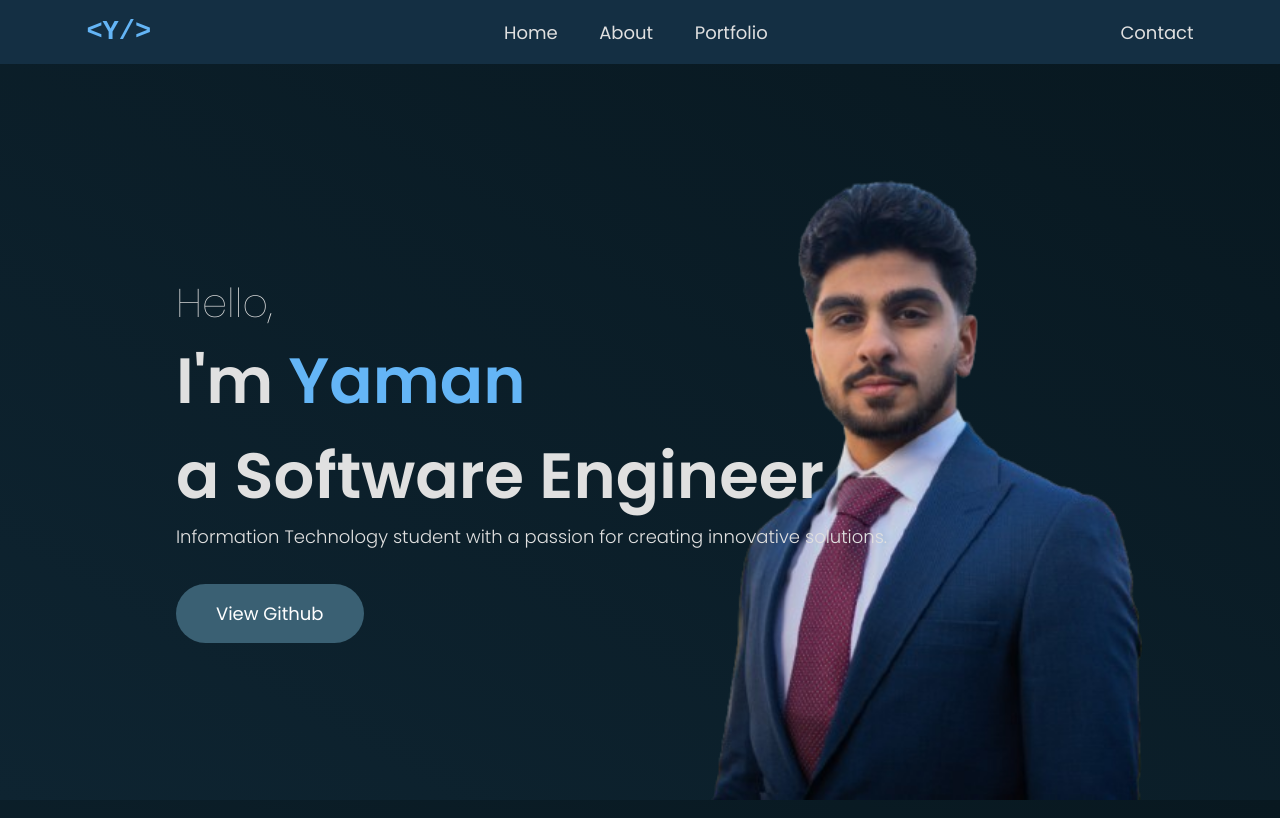
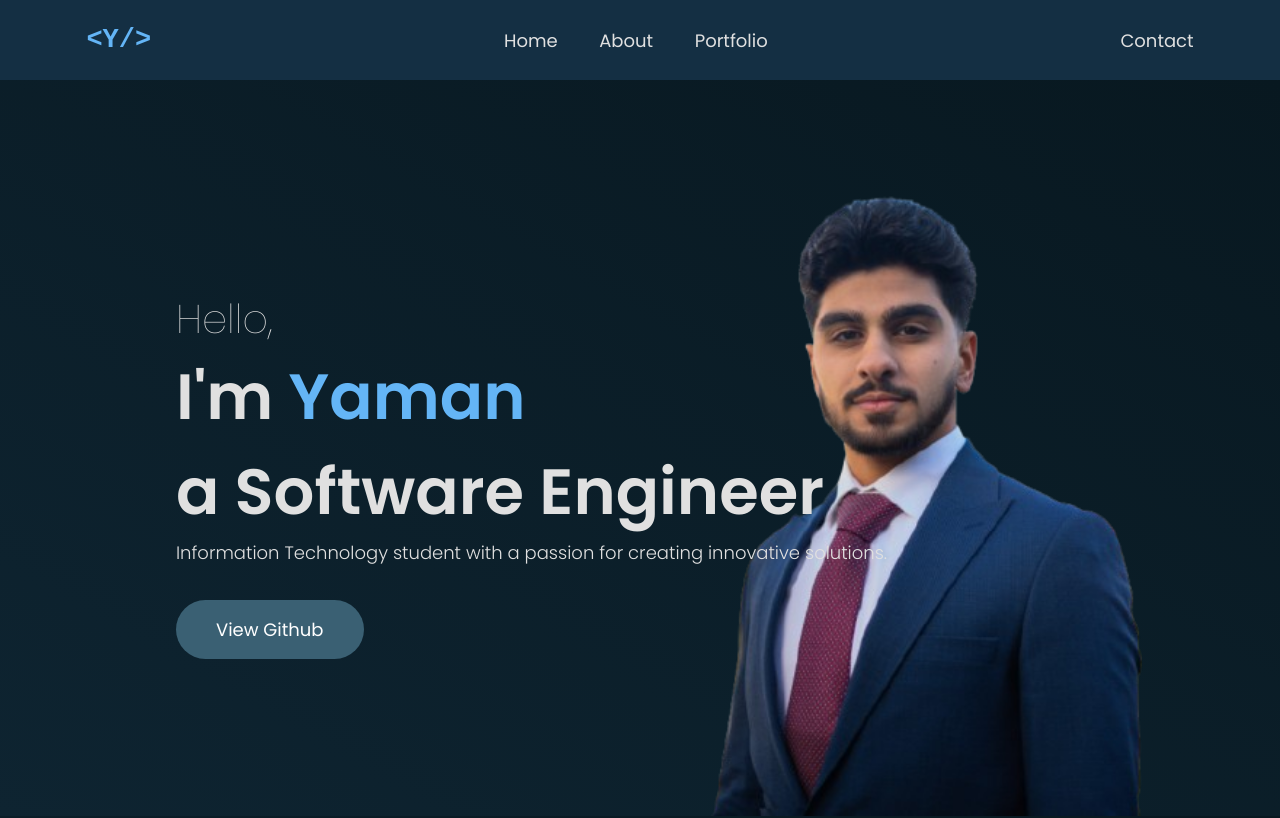
Before and after one commit to yhannineh/portfolio, a React (Create React App) app: page / in a window 1280 px wide. Shown: the top 818 px of the page. Built offline with nearby package versions, Linux system fonts and the light colour scheme; no server answers.

Commit message:
Added the porfolio and pizza web links

```diff
--- a/public/style.css
+++ b/public/style.css
@@ -5,14 +5,11 @@
     text-decoration: none;
     background: transparent;
     font-family: 'Poppins', sans-serif;
-    overflow-x: hidden;
 }
 
 body {
-    /* background: rgb(30, 30, 30); */
     background: linear-gradient(to bottom, #27496D, #1B3B58, #142F43, #0E2431, #081820);
     color: white;
     overflow: hidden;
     overflow-y: scroll;
-    overflow-x: hidden;
 }
--- a/src/components/Projects/projectData.js
+++ b/src/components/Projects/projectData.js
@@ -10,7 +10,7 @@ const projectData = [
         icon: portfolio,
         description: "Developed a responsive portfolio website using React, featuring dynamic project cards that expand to reveal detailed information about each project. The site also includes a contact form integrated with EmailJS for easy communication.",
         technologies: ["React", "EmailJS", "CSS", "HTML", "JavaScript", "Git"],
-        url: "http://example.com"
+        url: "https://github.com/yhannineh/portfolio"
     },
     {
         id: 2,
@@ -18,7 +18,7 @@ const projectData = [
         icon: golden,
         description: "Developed a responsive pizza website with Next.js, integrating the Mailchimp API for newsletter sign-ups. Enhanced user insights and compliance by implementing Google Analytics and a cookie consent popup. Applied Playwright for end-to-end testing and used Agile principles to streamline development.",
         technologies: ["Next.js(React-based framework)", "Node.js", "HTML", "CSS", "JavaScript", "Mailchimp API", "GoogleAnalytics", "Playwright", "Git", "Agile"],
-        url: "https://is-218001-final.vercel.app/"
+        url: "https://github.com/yhannineh/IS218001-Final"
     },
     {
         id: 3,
--- a/src/components/navbar/navbar.css
+++ b/src/components/navbar/navbar.css
@@ -1,5 +1,5 @@
 .navbar {
-    height: 4rem;
+    height: 5rem;
     width: 100vw;
     position: sticky;
     top: 0;
```
